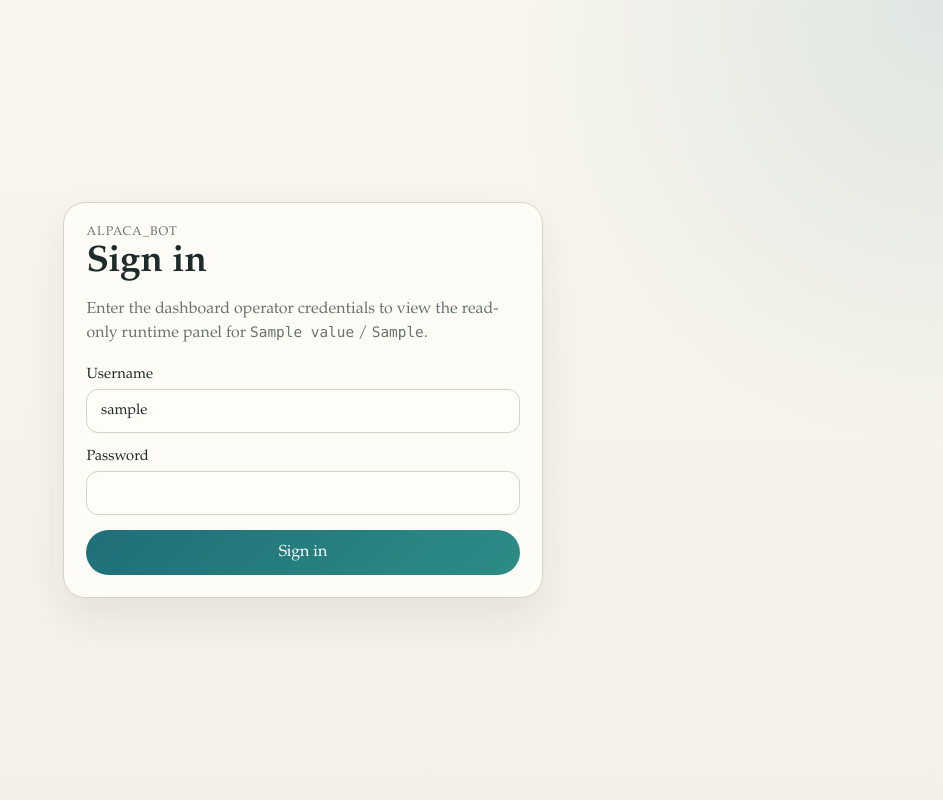
After one commit to mnem0nic7/alpaca_bot, a FastAPI app: template src/alpaca_bot/web/templates/login.html in a window 1280 px wide. The commit adds this page. Shown: the whole page, without its empty margins (337-1280 px from the left). Run offline with FastAPI, Linux system fonts and the light colour scheme; the template is opened without the code that fills it: most values are stand-ins (such as "Sample title", 1, 10 or a date in 2020).

Commit message:
Replace HTTP Basic auth prompt with sign-in form
Browsers suppress native Basic auth dialogs; this adds a proper login
page at /login with session cookies (12h TTL, HMAC-signed) and a
sign-out button on the dashboard. Basic auth header still works for
scripted clients.

Co-Authored-By: Claude Sonnet 4.6 <noreply@anthropic.com>

```diff
--- a/src/alpaca_bot/web/app.py
+++ b/src/alpaca_bot/web/app.py
@@ -3,9 +3,10 @@ from __future__ import annotations
 from collections.abc import Callable
 from datetime import datetime
 from pathlib import Path
+from urllib.parse import parse_qsl
 
 from fastapi import FastAPI, Request, status
-from fastapi.responses import HTMLResponse, JSONResponse, Response
+from fastapi.responses import HTMLResponse, JSONResponse, RedirectResponse, Response
 from fastapi.templating import Jinja2Templates
 
 from alpaca_bot.config import Settings
@@ -18,8 +19,11 @@ from alpaca_bot.storage import (
 )
 from alpaca_bot.storage.db import ConnectionProtocol, connect_postgres
 from alpaca_bot.web.auth import (
+    authenticate_operator,
     auth_enabled,
+    clear_operator_session,
     current_operator,
+    set_operator_session,
 )
 from alpaca_bot.web.service import (
     load_dashboard_snapshot,
@@ -74,9 +78,10 @@ def create_app(
     def dashboard(request: Request) -> HTMLResponse:
         operator = current_operator(request, settings=app_settings)
         if auth_enabled(app_settings) and operator is None:
-            return Response(
-                status_code=status.HTTP_401_UNAUTHORIZED,
-                headers={"WWW-Authenticate": 'Basic realm="alpaca_bot"'},
+            return _render_login_page(
+                app,
+                request,
+                next_path=request.url.path,
             )
         try:
             snapshot, metrics = _load_dashboard_data(app)
@@ -104,9 +109,10 @@ def create_app(
     def metrics_page(request: Request) -> HTMLResponse:
         operator = current_operator(request, settings=app_settings)
         if auth_enabled(app_settings) and operator is None:
-            return Response(
-                status_code=status.HTTP_401_UNAUTHORIZED,
-                headers={"WWW-Authenticate": 'Basic realm="alpaca_bot"'},
+            return _render_login_page(
+                app,
+                request,
+                next_path=request.url.path,
             )
         try:
             _, metrics = _load_dashboard_data(app)
@@ -129,6 +135,48 @@ def create_app(
                 "operator_email": operator,
             },
         )
+
+    @app.get("/login", response_class=HTMLResponse)
+    def login_page(request: Request, next: str = "/") -> Response:
+        if not auth_enabled(app_settings):
+            return RedirectResponse(url=_local_path(next), status_code=status.HTTP_303_SEE_OTHER)
+        operator = current_operator(request, settings=app_settings)
+        if operator is not None:
+            return RedirectResponse(url=_local_path(next), status_code=status.HTTP_303_SEE_OTHER)
+        return _render_login_page(app, request, next_path=next)
+
+    @app.post("/login")
+    async def login(request: Request) -> Response:
+        fields = await _read_form_fields(request)
+        username = fields.get("username", "")
+        password = fields.get("password", "")
+        next_path = _local_path(fields.get("next"))
+
+        if not auth_enabled(app_settings):
+            return RedirectResponse(url=next_path, status_code=status.HTTP_303_SEE_OTHER)
+        if not authenticate_operator(
+            settings=app_settings,
+            username=username,
+            password=password,
+        ):
+            return _render_login_page(
+                app,
+                request,
+                next_path=next_path,
+                username=username,
+                error_message="Invalid username or password.",
+                status_code=status.HTTP_401_UNAUTHORIZED,
+            )
+
+        response = RedirectResponse(url=next_path, status_code=status.HTTP_303_SEE_OTHER)
+        set_operator_session(response, settings=app_settings, username=username)
+        return response
+
+    @app.post("/logout")
+    def logout() -> RedirectResponse:
+        response = RedirectResponse(url="/login", status_code=status.HTTP_303_SEE_OTHER)
+        clear_operator_session(response)
+        return response
 
     @app.get("/healthz")
     def healthz() -> JSONResponse:
@@ -246,3 +294,43 @@ def _format_price(value: float | None) -> str:
     if value is None:
         return "n/a"
     return f"${value:,.2f}"
+
+
+def _render_login_page(
+    app: FastAPI,
+    request: Request,
+    *,
+    next_path: str,
+    username: str = "",
+    error_message: str | None = None,
+    status_code: int = status.HTTP_200_OK,
+) -> HTMLResponse:
+    return app.state.templates.TemplateResponse(
+        request=request,
+        name="login.html",
+        context={
+            "request": request,
+            "settings": app.state.settings,
+            "next_path": _local_path(next_path),
+            "username": username,
+            "error_message": error_message,
+        },
+        status_code=status_code,
+    )
+
+
+async def _read_form_fields(request: Request) -> dict[str, str]:
+    body = await request.body()
+    return {
+        key: value
+        for key, value in parse_qsl(
+            body.decode("utf-8"),
+            keep_blank_values=True,
+        )
+    }
+
+
+def _local_path(next_path: str | None) -> str:
+    if not next_path or not next_path.startswith("/") or next_path.startswith("//"):
+        return "/"
+    return next_path
--- a/src/alpaca_bot/web/templates/dashboard.html
+++ b/src/alpaca_bot/web/templates/dashboard.html
@@ -123,6 +123,11 @@
             <p class="eyebrow">Operator</p>
             <p class="value mono">{{ operator_email }}</p>
           </div>
+          <form method="post" action="/logout" style="margin-top: 0.8rem;">
+            <button type="submit" style="border: 1px solid var(--line); border-radius: 999px; background: #f7f2e7; color: var(--ink); padding: 0.45rem 0.9rem; font: inherit; cursor: pointer;">
+              Sign out
+            </button>
+          </form>
         </section>
       {% endif %}
       {% if snapshot %}
--- /dev/null
+++ b/src/alpaca_bot/web/templates/login.html
@@ -0,0 +1,125 @@
+<!doctype html>
+<html lang="en">
+  <head>
+    <meta charset="utf-8" />
+    <meta name="viewport" content="width=device-width, initial-scale=1" />
+    <title>alpaca_bot sign in</title>
+    <style>
+      :root {
+        color-scheme: light;
+        --bg: #f3f0e8;
+        --panel: rgba(255, 253, 248, 0.94);
+        --line: #d8d2c5;
+        --ink: #1d2b2a;
+        --muted: #6a736e;
+        --accent: #1f6f78;
+        --warn: #8f3b2e;
+      }
+      * { box-sizing: border-box; }
+      body {
+        margin: 0;
+        min-height: 100vh;
+        display: grid;
+        place-items: center;
+        padding: 1.5rem;
+        font-family: "Iowan Old Style", "Palatino Linotype", serif;
+        background:
+          radial-gradient(circle at top right, rgba(31, 111, 120, 0.12), transparent 28rem),
+          linear-gradient(180deg, #f9f6ef 0%, var(--bg) 100%);
+        color: var(--ink);
+      }
+      .panel {
+        width: min(100%, 30rem);
+        background: var(--panel);
+        border: 1px solid var(--line);
+        border-radius: 22px;
+        padding: 1.4rem;
+        box-shadow: 0 18px 40px rgba(29, 43, 42, 0.08);
+      }
+      h1 {
+        margin: 0.2rem 0 0;
+        font-size: clamp(1.8rem, 3vw, 2.3rem);
+      }
+      p { margin: 0; }
+      .eyebrow {
+        font-size: 0.78rem;
+        text-transform: uppercase;
+        color: var(--muted);
+        letter-spacing: 0.08em;
+      }
+      .muted {
+        color: var(--muted);
+        margin-top: 0.75rem;
+        line-height: 1.5;
+      }
+      form {
+        display: grid;
+        gap: 0.9rem;
+        margin-top: 1.3rem;
+      }
+      label {
+        display: grid;
+        gap: 0.35rem;
+        font-size: 0.92rem;
+      }
+      input {
+        width: 100%;
+        border: 1px solid var(--line);
+        border-radius: 12px;
+        padding: 0.75rem 0.85rem;
+        font: inherit;
+        background: #fffdf8;
+        color: var(--ink);
+      }
+      button {
+        border: 0;
+        border-radius: 999px;
+        padding: 0.82rem 1rem;
+        font: inherit;
+        color: white;
+        background: linear-gradient(135deg, #1f6f78 0%, #2d8c86 100%);
+        cursor: pointer;
+      }
+      .error {
+        margin-top: 1rem;
+        padding: 0.8rem 0.9rem;
+        border-radius: 14px;
+        border: 1px solid rgba(143, 59, 46, 0.25);
+        background: rgba(143, 59, 46, 0.08);
+        color: var(--warn);
+      }
+      .mono {
+        font-family: "SFMono-Regular", "Menlo", monospace;
+        font-size: 0.9rem;
+      }
+    </style>
+  </head>
+  <body>
+    <main class="panel">
+      <p class="eyebrow">alpaca_bot</p>
+      <h1>Sign in</h1>
+      <p class="muted">
+        Enter the dashboard operator credentials to view the read-only runtime panel for
+        <span class="mono">{{ settings.trading_mode.value }}</span> /
+        <span class="mono">{{ settings.strategy_version }}</span>.
+      </p>
+
+      {% if error_message %}
+        <p class="error">{{ error_message }}</p>
+      {% endif %}
+
+      <form method="post" action="/login">
+        <input type="hidden" name="next" value="{{ next_path }}" />
+        <label>
+          Username
+          <input type="text" name="username" value="{{ username }}" autocomplete="username" required />
+        </label>
+        <label>
+          Password
+          <input type="password" name="password" autocomplete="current-password" required />
+        </label>
+        <button type="submit">Sign in</button>
+      </form>
+    </main>
+  </body>
+</html>
```
Also changed, not shown: DEPLOYMENT.md (+2 -0 lines), src/alpaca_bot/web/auth.py (+96 -2 lines), tests/unit/test_web_app.py (+132 -5 lines), tests/unit/test_web_auth.py (+53 -2 lines).
